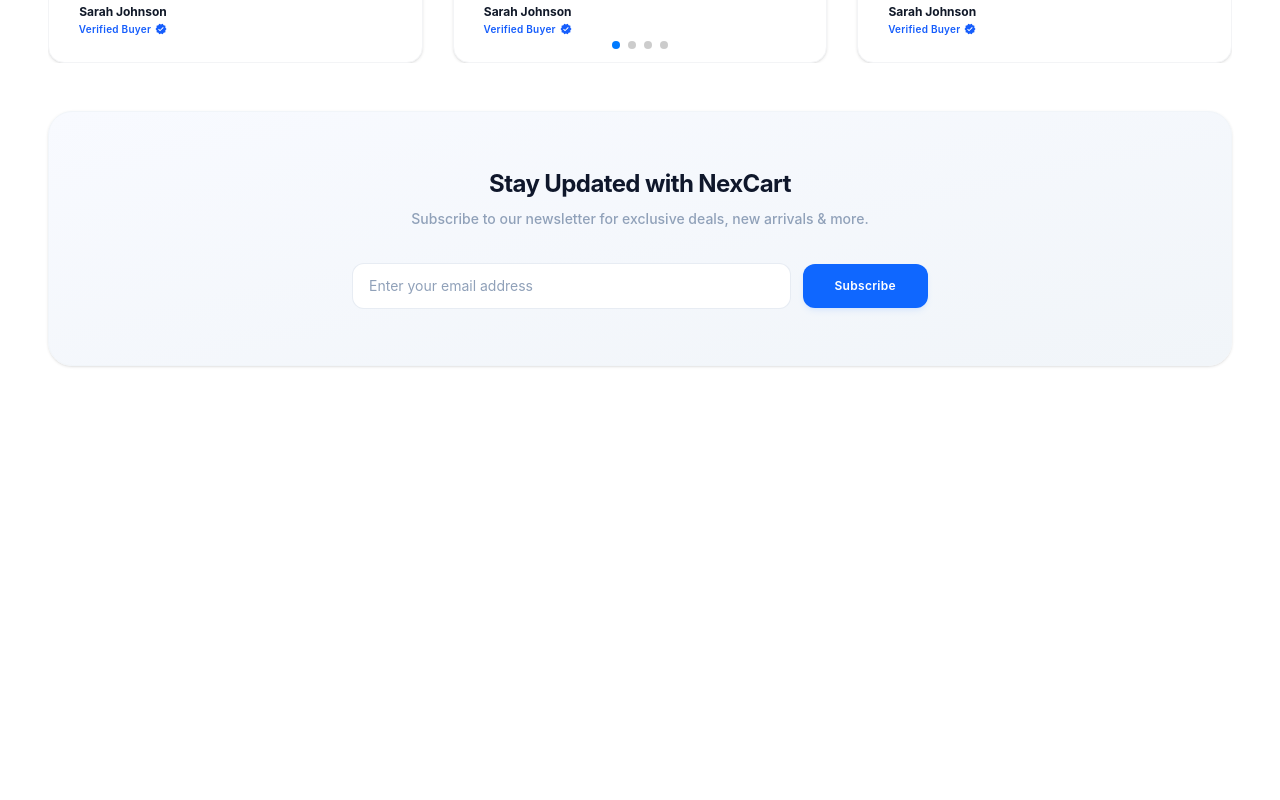
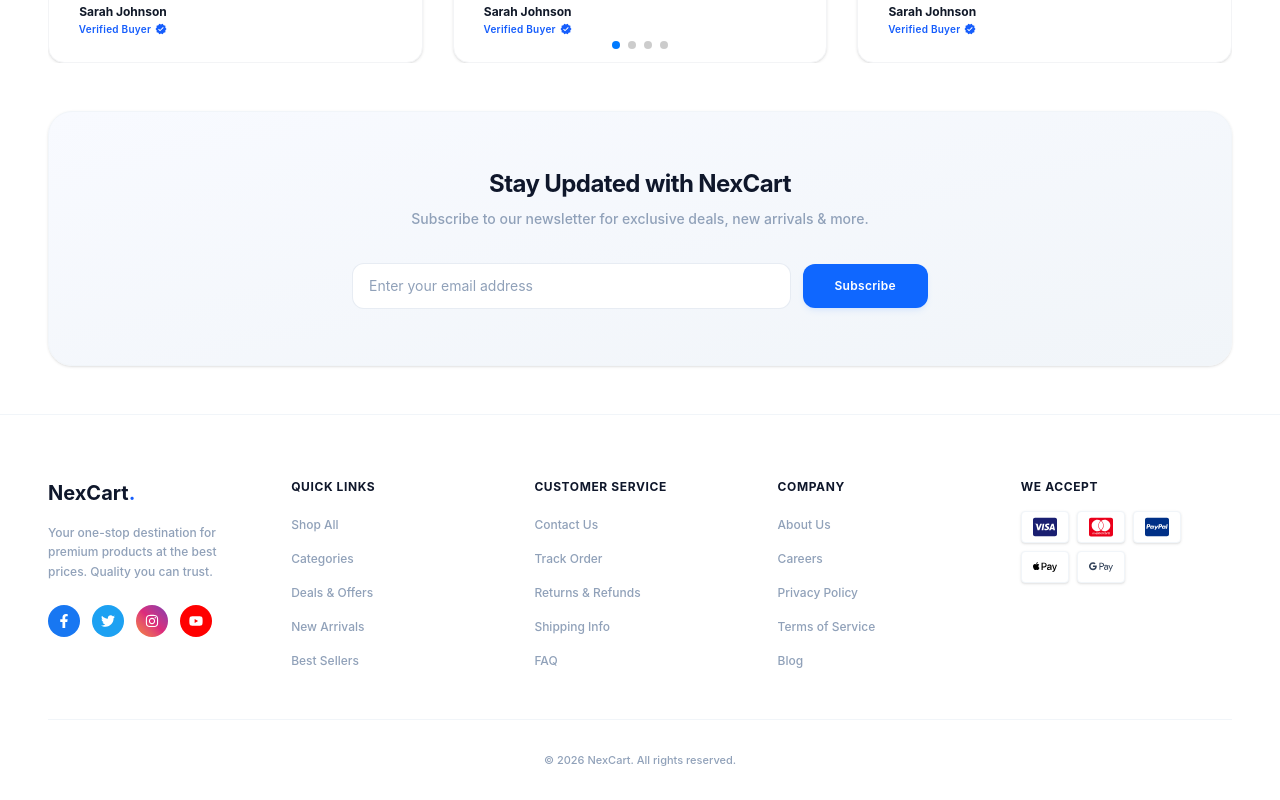
Before and after one commit to hassammd/NexCart, a React (Vite) app: page / in a window 1280 px wide. Shown: the part 2637-3437 px from the top of the page. Before the commit the page ends 3051 px from the top, so only its background shows below. Built offline with nearby package versions, Linux system fonts and the light colour scheme.

Commit message:
create footer section

```diff
--- a/src/App.jsx
+++ b/src/App.jsx
@@ -3,6 +3,7 @@
 import CategorySection from "./Components/CategorySection";
 import FeaturedProducts from "./Components/FeaturedProducts";
 import FeaturesSection from "./Components/FeaturesSection";
+import Footer from "./Components/Footer";
 import Navbar from "./Components/Navbar";
 import NewArrivalsSlider from "./Components/NewArrivalsSlider";
 import NewsletterBanner from "./Components/NewsletterBanner";
@@ -21,6 +22,7 @@
       <NewArrivalsSlider />
       <TestimonialCard />
       <NewsletterBanner />
+      <Footer />
     </>
   );
 }
--- /dev/null
+++ b/src/Components/Footer.jsx
@@ -0,0 +1,170 @@
+import { FaFacebookF, FaTwitter, FaInstagram, FaYoutube } from "react-icons/fa";
+import {
+  FaCcVisa,
+  FaCcMastercard,
+  FaCcPaypal,
+  FaApplePay,
+  FaGooglePay,
+} from "react-icons/fa6"; // Standard payment icons ke liye
+
+const Footer = () => {
+  return (
+    <footer className="w-full bg-white border-t border-slate-100 pt-16 pb-8">
+      <div className="max-w-[var(--container-max)] mx-auto px-4 md:px-12">
+        {/* Top Grid Layout */}
+        <div className="grid grid-cols-1 sm:grid-cols-2 md:grid-cols-5 gap-8 pb-12">
+          {/* Column 1: Brand Info */}
+          <div className="flex flex-col md:col-span-1">
+            <h3 className="text-xl font-bold text-slate-900">
+              NexCart<span className="text-blue-600">.</span>
+            </h3>
+            <p className="text-xs text-slate-400 font-medium mt-4 leading-relaxed max-w-[200px]">
+              Your one-stop destination for premium products at the best prices.
+              Quality you can trust.
+            </p>
+            {/* Social Icons Row */}
+            <div className="flex items-center gap-3 mt-6">
+              <a
+                href="#"
+                className="w-8 h-8 rounded-full bg-[#1877F2] text-white flex items-center justify-center text-sm hover:opacity-90 transition-opacity"
+              >
+                <FaFacebookF />
+              </a>
+              <a
+                href="#"
+                className="w-8 h-8 rounded-full bg-[#1DA1F2] text-white flex items-center justify-center text-sm hover:opacity-90 transition-opacity"
+              >
+                <FaTwitter />
+              </a>
+              <a
+                href="#"
+                className="w-8 h-8 rounded-full bg-gradient-to-tr from-[#F58529] via-[#DD2A7B] to-[#8134AF] text-white flex items-center justify-center text-sm hover:opacity-90 transition-opacity"
+              >
+                <FaInstagram />
+              </a>
+              <a
+                href="#"
+                className="w-8 h-8 rounded-full bg-[#FF0000] text-white flex items-center justify-center text-sm hover:opacity-90 transition-opacity"
+              >
+                <FaYoutube />
+              </a>
+            </div>
+          </div>
+
+          {/* Column 2: Quick Links */}
+          <div>
+            <h4 className="text-xs font-bold text-slate-900 uppercase tracking-wider mb-4">
+              Quick Links
+            </h4>
+            <ul className="space-y-2.5">
+              {[
+                "Shop All",
+                "Categories",
+                "Deals & Offers",
+                "New Arrivals",
+                "Best Sellers",
+              ].map((link) => (
+                <li key={link}>
+                  <a
+                    href="#"
+                    className="text-xs text-slate-400 font-medium hover:text-blue-600 transition-colors"
+                  >
+                    {link}
+                  </a>
+                </li>
+              ))}
+            </ul>
+          </div>
+
+          {/* Column 3: Customer Service */}
+          <div>
+            <h4 className="text-xs font-bold text-slate-900 uppercase tracking-wider mb-4">
+              Customer Service
+            </h4>
+            <ul className="space-y-2.5">
+              {[
+                "Contact Us",
+                "Track Order",
+                "Returns & Refunds",
+                "Shipping Info",
+                "FAQ",
+              ].map((link) => (
+                <li key={link}>
+                  <a
+                    href="#"
+                    className="text-xs text-slate-400 font-medium hover:text-blue-600 transition-colors"
+                  >
+                    {link}
+                  </a>
+                </li>
+              ))}
+            </ul>
+          </div>
+
+          {/* Column 4: Company */}
+          <div>
+            <h4 className="text-xs font-bold text-slate-900 uppercase tracking-wider mb-4">
+              Company
+            </h4>
+            <ul className="space-y-2.5">
+              {[
+                "About Us",
+                "Careers",
+                "Privacy Policy",
+                "Terms of Service",
+                "Blog",
+              ].map((link) => (
+                <li key={link}>
+                  <a
+                    href="#"
+                    className="text-xs text-slate-400 font-medium hover:text-blue-600 transition-colors"
+                  >
+                    {link}
+                  </a>
+                </li>
+              ))}
+            </ul>
+          </div>
+
+          {/* Column 5: Payment Gateways */}
+          <div>
+            <h4 className="text-xs font-bold text-slate-900 uppercase tracking-wider mb-4">
+              We Accept
+            </h4>
+            <div className="flex flex-wrap gap-2 mt-4">
+              {/* Visa */}
+              <div className="border border-slate-100 rounded px-2 py-1 bg-white shadow-sm text-[#1A1F71] text-2xl flex items-center justify-center h-8 w-12">
+                <FaCcVisa />
+              </div>
+              {/* Mastercard */}
+              <div className="border border-slate-100 rounded px-2 py-1 bg-white shadow-sm text-[#EB001B] text-2xl flex items-center justify-center h-8 w-12">
+                <FaCcMastercard />
+              </div>
+              {/* Paypal */}
+              <div className="border border-slate-100 rounded px-2 py-1 bg-white shadow-sm text-[#003087] text-2xl flex items-center justify-center h-8 w-12">
+                <FaCcPaypal />
+              </div>
+              {/* Apple Pay */}
+              <div className="border border-slate-100 rounded px-2 py-1 bg-white shadow-sm text-black text-2xl flex items-center justify-center h-8 w-12">
+                <FaApplePay />
+              </div>
+              {/* Google Pay */}
+              <div className="border border-slate-100 rounded px-2 py-1 bg-white shadow-sm text-slate-700 text-2xl flex items-center justify-center h-8 w-12">
+                <FaGooglePay />
+              </div>
+            </div>
+          </div>
+        </div>
+
+        {/* Bottom Bar: Copyright */}
+        <div className="border-t border-slate-100 pt-8 text-center">
+          <p className="text-[11px] text-slate-400 font-medium">
+            &copy; {new Date().getFullYear()} NexCart. All rights reserved.
+          </p>
+        </div>
+      </div>
+    </footer>
+  );
+};
+
+export default Footer;
```
